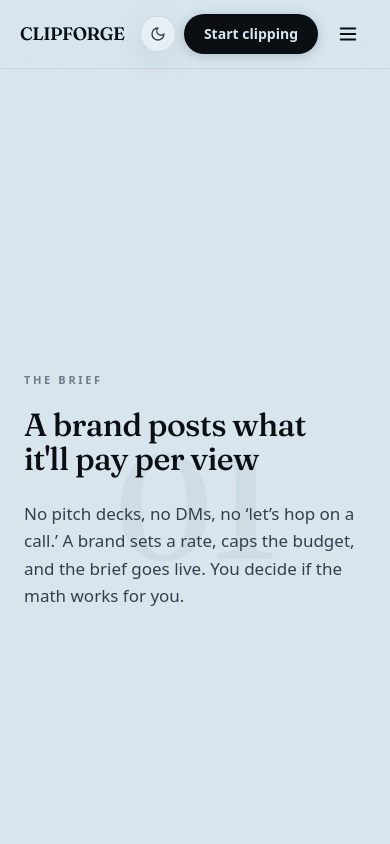
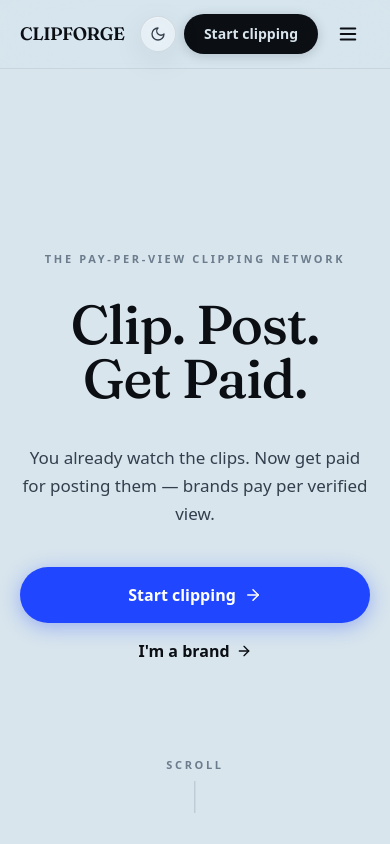
Before and after one commit to Chachi420/clipforge, a Next.js app: page / in a window 390 px wide. Shown: the top 844 px of the page. Built offline with nearby package versions, Linux system fonts and the light colour scheme; a web font is replaced by a local one.

Commit message:
Restore missing hero, fix nav/math/story/mobile issues (audit P0+P1)

```diff
--- a/app/page.tsx
+++ b/app/page.tsx
@@ -3,6 +3,7 @@ import { ArrowRight, Scissors, TrendingUp } from "lucide-react";
 import ThemeToggle from "@/components/ThemeToggle";
 import MobileMenu from "@/components/MobileMenu";
 import StoryNarrative from "@/components/StoryNarrative";
+import Hero from "@/components/Hero";
 import { Faq, MarketingFooter } from "@/components/marketing";
 import { RevealInit } from "@/components/landing-motion";
 
@@ -21,8 +22,8 @@ export default function Landing() {
       <RevealInit />
 
       {/* ---------- Nav ---------- */}
-      <nav className="sticky top-0 z-40 border-b border-line/[0.07] bg-paper/60 backdrop-blur-2xl backdrop-saturate-150 relative">
-        <div className="mx-auto flex max-w-6xl items-center justify-between px-5 py-3 md:px-6 md:py-3.5">
+      <nav className="sticky top-0 z-40 border-b border-line/[0.07] bg-paper/60 backdrop-blur-2xl backdrop-saturate-150">
+        <div className="relative mx-auto flex max-w-6xl items-center justify-between px-5 py-3 md:px-6 md:py-3.5">
           <Link href="/" className="font-display text-lg font-bold tracking-tight">
             CLIPFORGE
           </Link>
@@ -45,28 +46,30 @@ export default function Landing() {
         </div>
       </nav>
 
+      <Hero />
+
       {/* ---------- The story: scroll-driven typographic narrative ---------- */}
       <StoryNarrative />
 
       <main className="bg-glow mx-auto max-w-6xl px-6">
         {/* ---------- Do the math ---------- */}
-        <section className="reveal mx-auto max-w-6xl px-6 py-16 md:py-24">
+        <section className="reveal py-16 md:py-24">
           <div className="border-y border-ink/15 py-10 md:py-14">
             <div className="micro-label mb-6">How the money works</div>
-            <div className="grid gap-8 md:grid-cols-[1fr_auto_1fr_auto_1fr] md:items-center">
-              <div>
-                <div className="display text-4xl md:text-5xl">100K</div>
-                <p className="mt-2 text-sm text-ink-soft">verified views on your clip</p>
+            <div className="grid gap-6 md:grid-cols-[1fr_auto_1fr_auto_1fr] md:items-center md:gap-8">
+              <div className="flex items-baseline gap-3 md:block">
+                <span className="display text-4xl md:text-5xl">100K</span>
+                <span className="text-sm text-ink-soft md:mt-2 md:block">verified views on your clip</span>
               </div>
-              <div className="display text-2xl text-ink-faint">×</div>
-              <div>
-                <div className="display text-4xl md:text-5xl">$40</div>
-                <p className="mt-2 text-sm text-ink-soft">the brand&apos;s rate per 100K</p>
+              <div className="hidden display text-2xl text-ink-faint md:block">×</div>
+              <div className="flex items-baseline gap-3 border-t border-ink/10 pt-6 md:block md:border-0 md:pt-0">
+                <span className="display text-4xl md:text-5xl">$40</span>
+                <span className="text-sm text-ink-soft md:mt-2 md:block">the brand&apos;s rate per 100K</span>
               </div>
-              <div className="display text-2xl text-ink-faint">=</div>
-              <div>
-                <div className="display text-4xl text-electric-deep md:text-5xl">$40</div>
-                <p className="mt-2 text-sm text-ink-soft">in your pocket. That&apos;s it. That&apos;s the math.</p>
+              <div className="hidden display text-2xl text-ink-faint md:block">=</div>
+              <div className="flex items-baseline gap-3 border-t border-ink/10 pt-6 md:block md:border-0 md:pt-0">
+                <span className="display text-4xl text-electric-deep md:text-5xl">$40</span>
+                <span className="text-sm text-ink-soft md:mt-2 md:block">in your pocket. That&apos;s the math.</span>
               </div>
             </div>
             <p className="mt-8 text-xs text-ink-faint">Illustrative example — each campaign sets its own rate.</p>
--- /dev/null
+++ b/components/Hero.tsx
@@ -0,0 +1,75 @@
+"use client";
+
+import Link from "next/link";
+import { useEffect, useState } from "react";
+import { ArrowRight } from "lucide-react";
+
+export default function Hero() {
+  const [entered, setEntered] = useState(false);
+
+  useEffect(() => {
+    const t = setTimeout(() => setEntered(true), 120);
+    return () => clearTimeout(t);
+  }, []);
+
+  return (
+    <header className="relative flex min-h-[92svh] items-center justify-center overflow-hidden">
+      <div className="relative w-full px-5 text-center md:px-6">
+        <div
+          className={`micro-label mb-8 transition-all duration-700 ease-out ${
+            entered ? "translate-y-0 opacity-100" : "translate-y-4 opacity-0"
+          }`}
+        >
+          The pay-per-view clipping network
+        </div>
+        <h1 className="display text-[clamp(2.75rem,14vw,12rem)] leading-[0.92]">
+          <span className="block overflow-hidden pb-1">
+            <span
+              className={`block transition-all duration-[900ms] ease-[cubic-bezier(0.22,1,0.36,1)] ${
+                entered ? "translate-y-0" : "translate-y-full"
+              }`}
+            >
+              Clip. Post.
+            </span>
+          </span>
+          <span className="block overflow-hidden pb-2">
+            <span
+              className={`block transition-all delay-100 duration-[900ms] ease-[cubic-bezier(0.22,1,0.36,1)] ${
+                entered ? "translate-y-0" : "translate-y-full"
+              }`}
+            >
+              Get Paid.
+            </span>
+          </span>
+        </h1>
+        <p
+          className={`mx-auto mt-8 max-w-md text-[17px] leading-relaxed text-ink-soft transition-all delay-200 duration-700 ease-out ${
+            entered ? "translate-y-0 opacity-100" : "translate-y-4 opacity-0"
+          }`}
+        >
+          You already watch the clips. Now get paid for posting them — brands pay per verified view.
+        </p>
+        <div
+          className={`mt-10 flex flex-col items-center justify-center gap-4 transition-all delay-300 duration-700 ease-out sm:flex-row sm:gap-6 ${
+            entered ? "translate-y-0 opacity-100" : "translate-y-4 opacity-0"
+          }`}
+        >
+          <Link href="/login" className="pill inline-flex w-full items-center justify-center gap-2 bg-electric px-8 py-4 font-semibold text-white shadow-[0_4px_20px_rgb(32_71_255/0.35)] transition-all duration-200 hover:-translate-y-0.5 hover:bg-[#1A3BDB] hover:shadow-[0_10px_32px_rgb(32_71_255/0.45)] sm:w-auto">
+            Start clipping <ArrowRight size={18} />
+          </Link>
+          <Link href="/brands" className="link-under inline-flex items-center gap-1.5 font-semibold text-ink transition-colors hover:text-electric-deep">
+            I&apos;m a brand <ArrowRight size={16} />
+          </Link>
+        </div>
+      </div>
+
+      {/* scroll cue */}
+      <div className={`absolute bottom-8 left-1/2 -translate-x-1/2 transition-opacity delay-500 duration-700 ${entered ? "opacity-100" : "opacity-0"}`}>
+        <div className="flex flex-col items-center gap-2 text-ink-faint">
+          <span className="micro-label">Scroll</span>
+          <div className="h-8 w-px animate-pulse bg-ink/30" />
+        </div>
+      </div>
+    </header>
+  );
+}
--- a/components/StoryNarrative.tsx
+++ b/components/StoryNarrative.tsx
@@ -48,7 +48,7 @@ function chapterOf(p: number): number {
 
 export default function StoryNarrative() {
   const trackRef = useRef<HTMLDivElement>(null);
-  const [chapter, setChapter] = useState(0);
+  const [chapter, setChapter] = useState(1);
   const [progress, setProgress] = useState(0);
 
   useEffect(() => {
```
